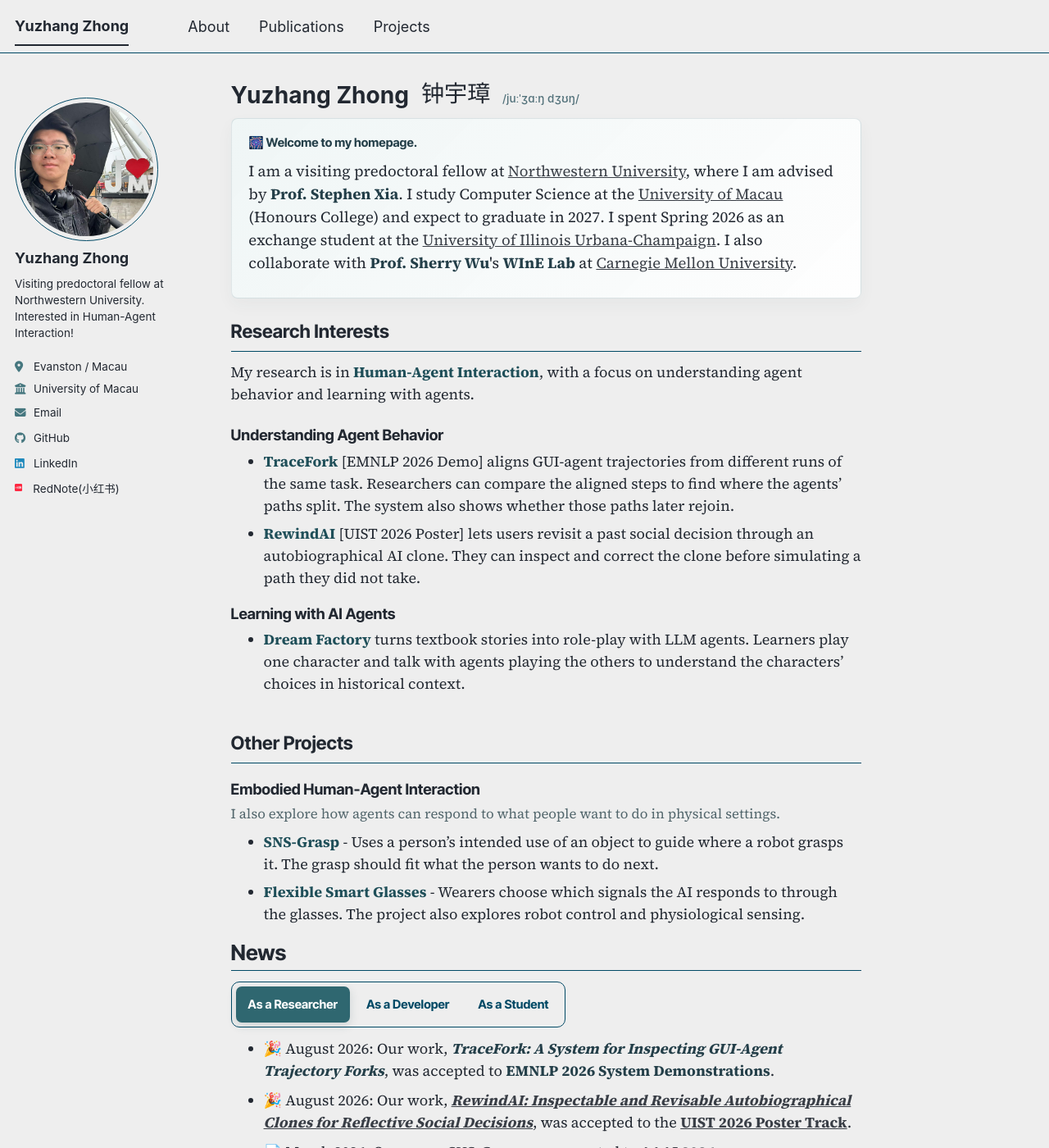
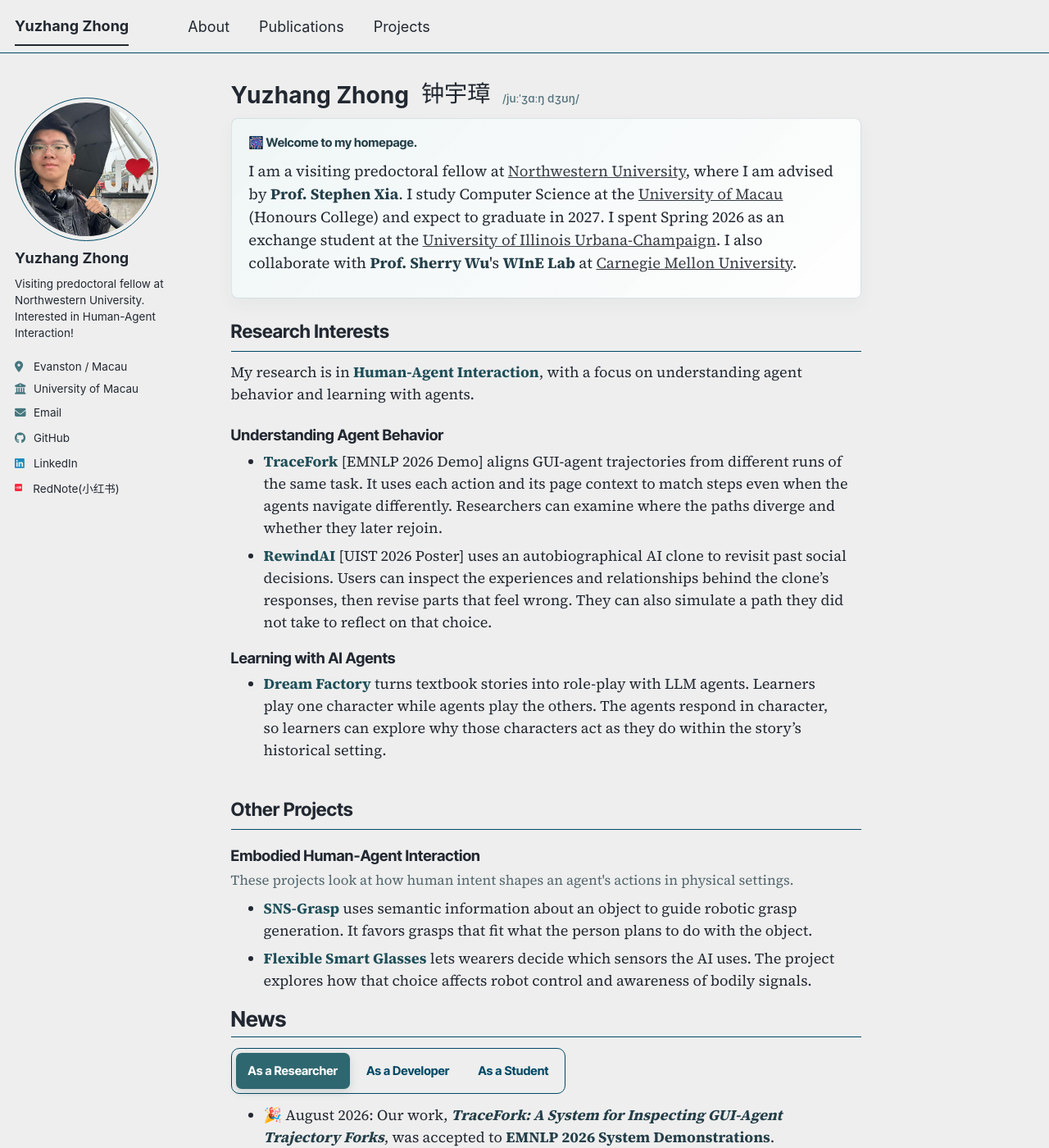
Before and after one commit to yuzhang-zhong/yuzhang-zhong.github.io, a Jekyll site: the page built from _pages/about.md, in a window 1280 px wide and 1400 px high. Shown: the whole window at 82% size. Built offline with Jekyll 4.4.1, drawn with Linux system fonts in a browser that asks for light colours; comment, search, counter and statistics services are not loaded; a style sheet for code colours, icons or effects is not loaded.

Commit message:
Add concrete detail to research projects

```diff
--- a/_pages/about.md
+++ b/_pages/about.md
@@ -31,12 +31,12 @@ My research is in <span class="project-name">Human-Agent Interaction</span>, wit
 
 ### Understanding Agent Behavior
 
-- <span class="project-name">TraceFork</span> [EMNLP 2026 Demo] aligns GUI-agent trajectories from different runs of the same task. Researchers can compare the aligned steps to find where the agents' paths split. The system also shows whether those paths later rejoin.
-- <span class="project-name">RewindAI</span> [UIST 2026 Poster] lets users revisit a past social decision through an autobiographical AI clone. They can inspect and correct the clone before simulating a path they did not take.
+- <span class="project-name">TraceFork</span> [EMNLP 2026 Demo] aligns GUI-agent trajectories from different runs of the same task. It uses each action and its page context to match steps even when the agents navigate differently. Researchers can examine where the paths diverge and whether they later rejoin.
+- <span class="project-name">RewindAI</span> [UIST 2026 Poster] uses an autobiographical AI clone to revisit past social decisions. Users can inspect the experiences and relationships behind the clone's responses, then revise parts that feel wrong. They can also simulate a path they did not take to reflect on that choice.
 
 ### Learning with AI Agents
 
-- <span class="project-name">Dream Factory</span> turns textbook stories into role-play with LLM agents. Learners play one character and talk with agents playing the others to understand the characters' choices in historical context.
+- <span class="project-name">Dream Factory</span> turns textbook stories into role-play with LLM agents. Learners play one character while agents play the others. The agents respond in character, so learners can explore why those characters act as they do within the story's historical setting.
 
 </section>
 
@@ -46,10 +46,10 @@ My research is in <span class="project-name">Human-Agent Interaction</span>, wit
 
 ### Embodied Human-Agent Interaction
 
-<p class="research-definition">I also explore how agents can respond to what people want to do in physical settings.</p>
+<p class="research-definition">These projects look at how human intent shapes an agent's actions in physical settings.</p>
 
-- <span class="project-name">SNS-Grasp</span> - Uses a person's intended use of an object to guide where a robot grasps it. The grasp should fit what the person wants to do next.
-- <span class="project-name">Flexible Smart Glasses</span> - Wearers choose which signals the AI responds to through the glasses. The project also explores robot control and physiological sensing.
+- <span class="project-name">SNS-Grasp</span> uses semantic information about an object to guide robotic grasp generation. It favors grasps that fit what the person plans to do with the object.
+- <span class="project-name">Flexible Smart Glasses</span> lets wearers decide which sensors the AI uses. The project explores how that choice affects robot control and awareness of bodily signals.
 
 </section>
 
```
